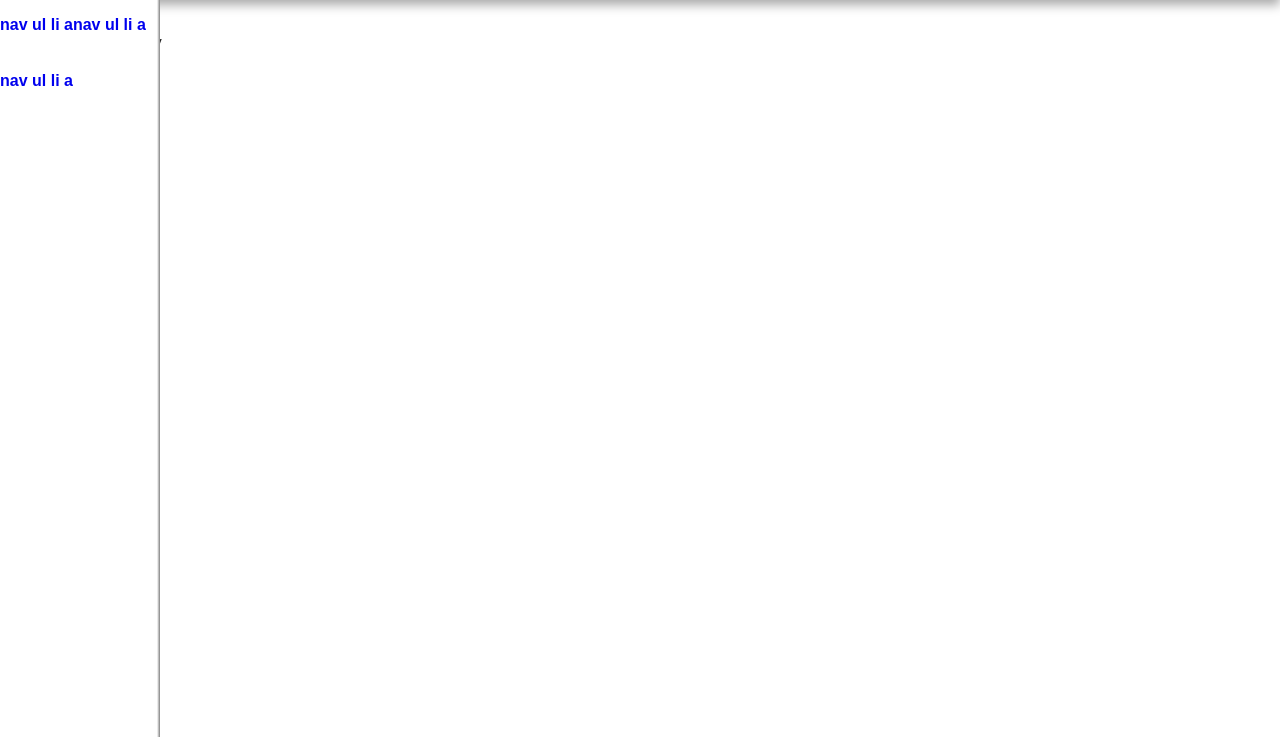
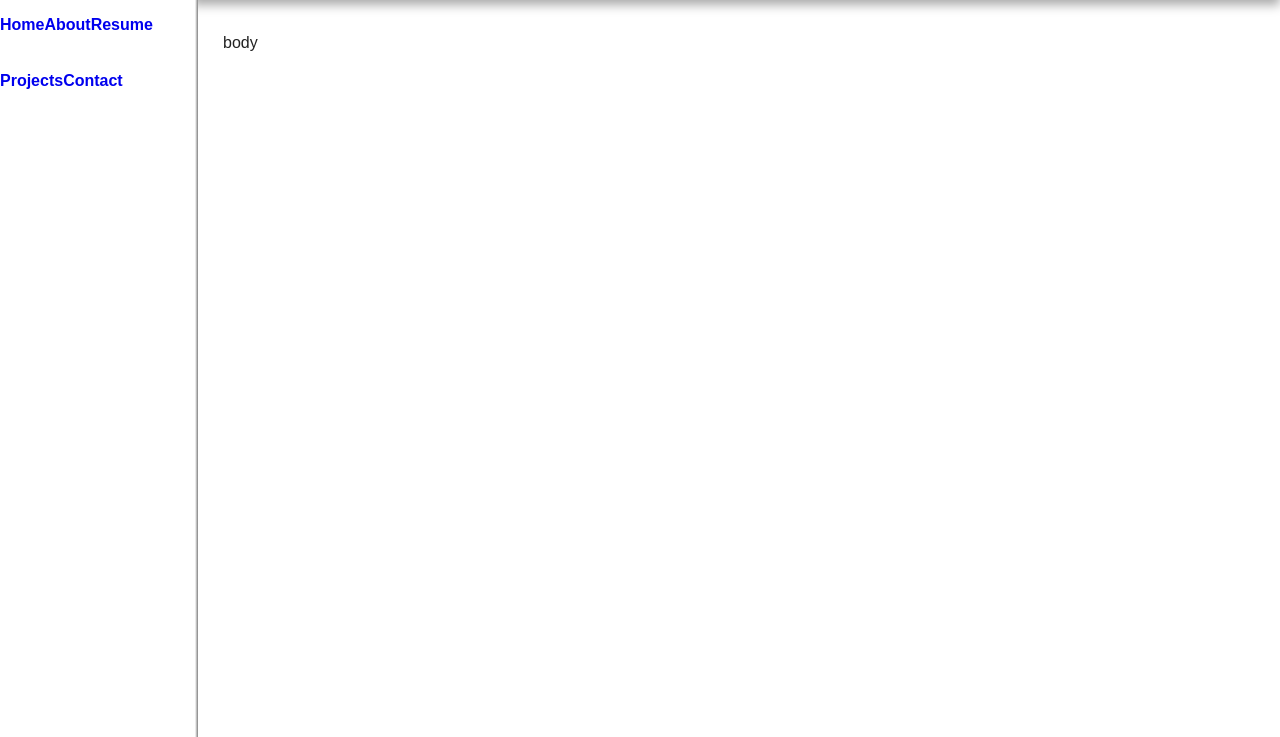
Before and after one commit to huyhuynh408/geotheme, a plain HTML site: page index.html in a window 1280 px wide. Shown: the part 69-806 px from the top of the page. Drawn offline with nearby package versions, Linux system fonts and the light colour scheme; a web font is replaced by a local one.

Commit message:
edit nav contents

```diff
--- a/css/main.css
+++ b/css/main.css
@@ -122,7 +122,12 @@ nav a:hover {
    Author's custom styles
    ========================================================================== */
 
-
+.header-container,
+.main-container,
+.footer-container {
+    width: 85%;
+    float: right;
+}
 
 /* ==========================================================================
    Media Queries
@@ -151,9 +156,6 @@ nav a:hover {
     INTERMEDIATE: IE Fixes
    ======================== */
 
-    nav ul li {
-        display: inline;
-    }
 
     .oldie nav a {
         margin: 0 0.7%;
@@ -181,10 +183,6 @@ nav a:hover {
         float: left;
     }
 
-    nav {
-/*        float: right;
-        width: 38%;*/
-    }
 
 /* ============
     WIDE: Main
--- a/css/nav-frame.css
+++ b/css/nav-frame.css
@@ -3,7 +3,7 @@
   top: 0;
   left: 0;
   display: fixed;
-  width: 12%;
+  width: 15%;
   height: 100%;
   background-color: white;
   padding-right: 3px;
--- a/index.html
+++ b/index.html
@@ -23,25 +23,27 @@
             </header>
         </div>
 
+        <div class="frame">
+            <div>
+                <h3>Links</h3>
+                <nav>
+                    <ul>
+                        <li><a href="#">Home</a></li>
+                        <li><a href="#">About</a></li>
+                        <li><a href="#">Resume</a></li>
+                        <li><a href="#">Projects</a></li>
+                        <li><a href="#">Contact</a></li>
+                    </ul>
+                </nav>
+            </div>
+        </div>
+
         <div class="main-container">
             <div class="main wrapper clearfix">
 
                 <article>
                     body
                 </article>
-
-                <div class="frame">
-                    <div>
-                        <h3>Links</h3>
-                        <nav>
-                            <ul>
-                                <li><a href="#">nav ul li a</a></li>
-                                <li><a href="#">nav ul li a</a></li>
-                                <li><a href="#">nav ul li a</a></li>
-                            </ul>
-                        </nav>
-                    </div>
-                </div>
 
             </div>
         </div>
```
